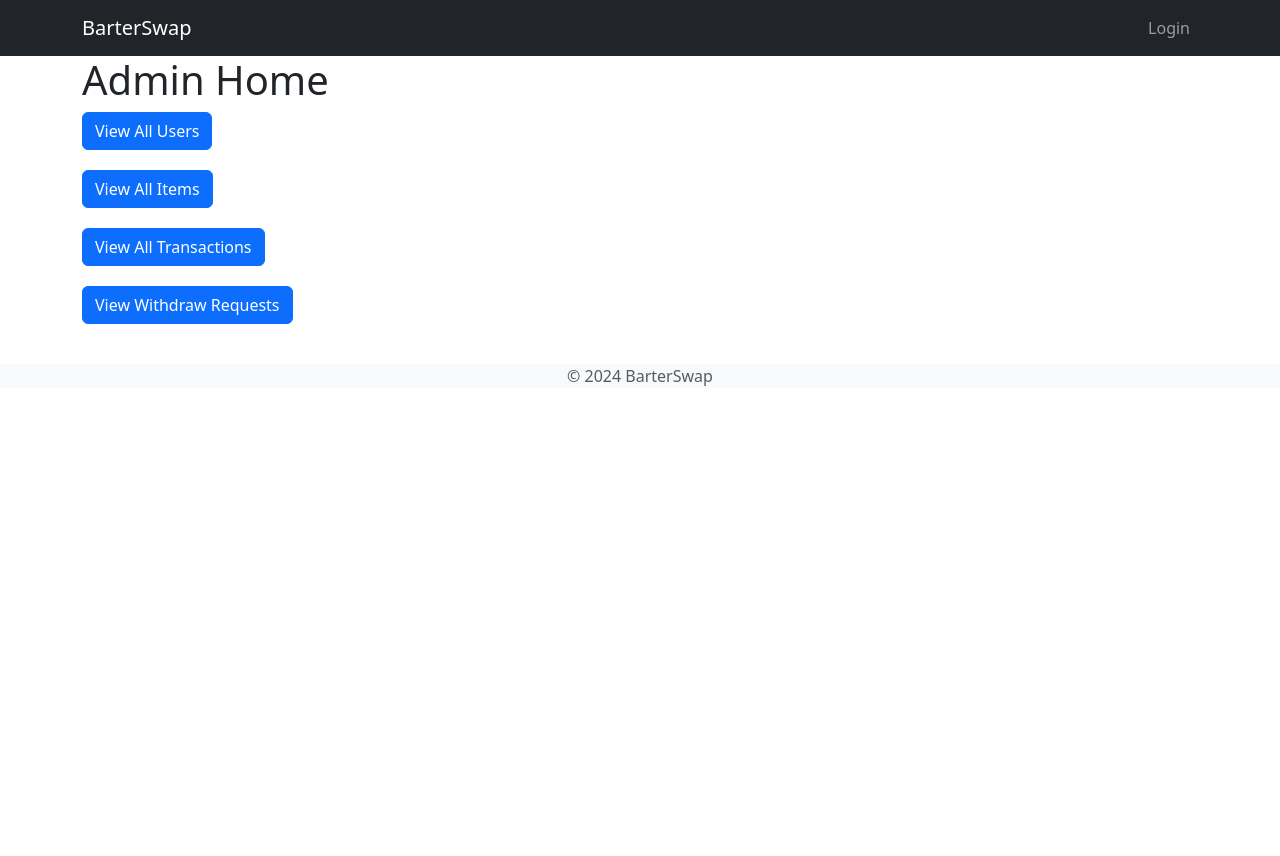
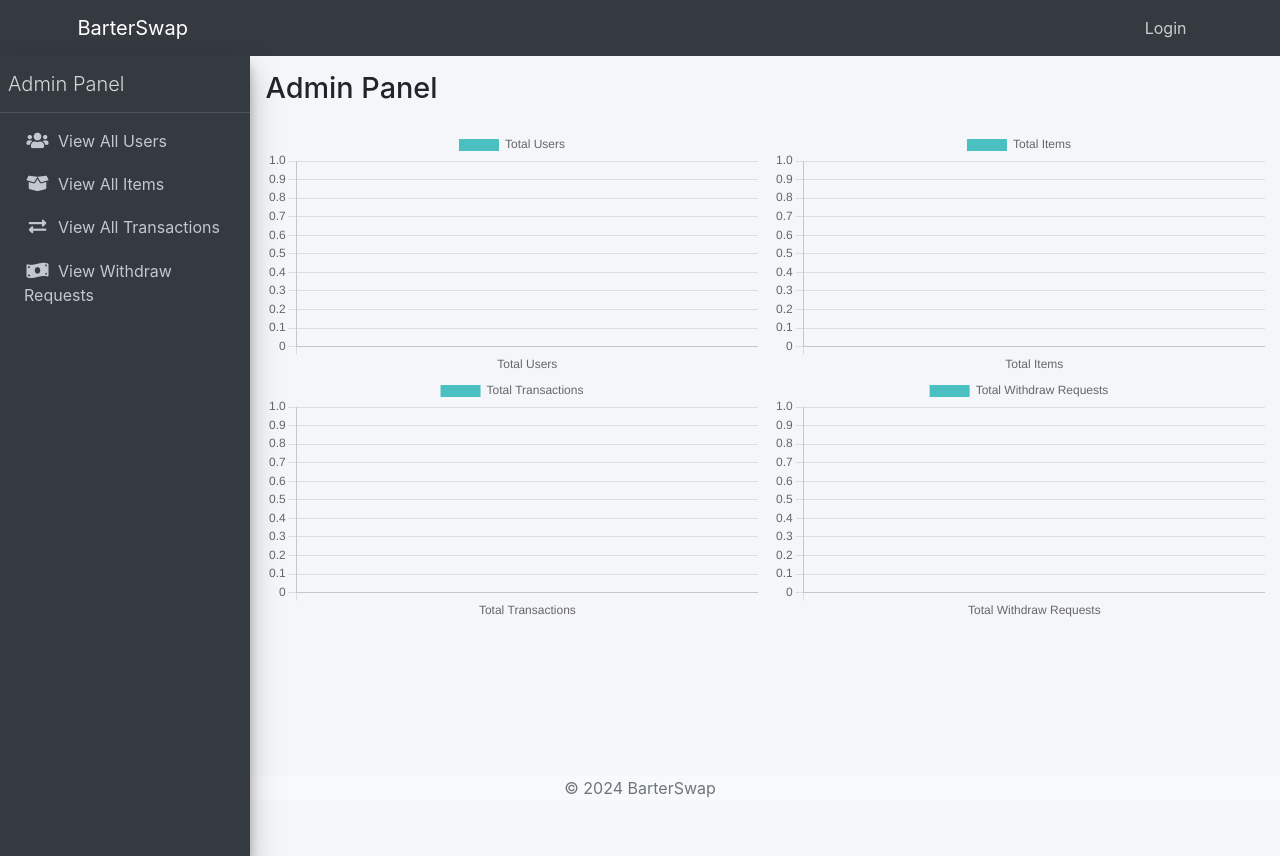
Before and after one commit to berkehanorhon/BarterSwap, a Flask app: template templates/admin/adminhome.html in a window 1280 px wide. Before the commit the page ends 386 px from the top, so only its background shows below. Run offline with Flask 3, Linux system fonts and the light colour scheme; the template is opened without the code that fills it, so the values that code supplies are empty; some libraries are stand-ins or nearby versions.

Commit message:
admin panel style changed

```diff
--- a/templates/admin/adminhome.html
+++ b/templates/admin/adminhome.html
@@ -1,12 +1,153 @@
 {% extends "base.html" %}
-{% block title %}{{ BarterSwap }}{% endblock %}
+{% block title %}Admin Home{% endblock %}
 {% block content %}
-    <div class="container">
-        <h1>Admin Home</h1>
-        <a class="btn btn-primary" style="margin-bottom: 20px;" href="{{ url_for('admin_handlers.view_users') }}">View All Users</a><br>
-        <a class="btn btn-primary" style="margin-bottom: 20px;" href="{{ url_for('admin_handlers.view_items') }}">View All Items</a><br>
-        <a class="btn btn-primary" style="margin-bottom: 20px;" href="{{ url_for('admin_handlers.view_transactions') }}">View All Transactions</a><br>
-        <a class="btn btn-primary" style="margin-bottom: 20px;" href="{{ url_for('admin_handlers.view_withdraw_requests') }}">View Withdraw Requests</a>
+
+    <!-- Theme style -->
+    <link rel="stylesheet" href="https://cdnjs.cloudflare.com/ajax/libs/admin-lte/3.1.0/css/adminlte.min.css">
+    <!-- AdminLTE App -->
+    <script src="https://cdnjs.cloudflare.com/ajax/libs/admin-lte/3.1.0/js/adminlte.min.js"></script>
+    <!-- Chart.js -->
+    <script src="https://cdn.jsdelivr.net/npm/chart.js"></script>
+    <div class="wrapper sidebar-mini">
+        <!-- Main Sidebar Container -->
+        <aside class="main-sidebar sidebar-dark-primary elevation-4">
+            <!-- Brand Logo -->
+            <a href="#" class="brand-link">
+                <span class="brand-text font-weight-light">Admin Panel</span>
+            </a>
+
+            <!-- Sidebar -->
+            <div class="sidebar">
+                <!-- Sidebar Menu -->
+                <nav class="mt-2">
+                    <ul class="nav nav-pills nav-sidebar flex-column" data-widget="treeview" role="menu" data-accordion="false">
+                        <li class="nav-item">
+                            <a href="{{ url_for('admin_handlers.view_users') }}" class="nav-link">
+                                <i class="nav-icon fas fa-users"></i>
+                                <p>View All Users</p>
+                            </a>
+                        </li>
+                        <li class="nav-item">
+                            <a href="{{ url_for('admin_handlers.view_items') }}" class="nav-link">
+                                <i class="nav-icon fas fa-box-open"></i>
+                                <p>View All Items</p>
+                            </a>
+                        </li>
+                        <li class="nav-item">
+                            <a href="{{ url_for('admin_handlers.view_transactions') }}" class="nav-link">
+                                <i class="nav-icon fas fa-exchange-alt"></i>
+                                <p>View All Transactions</p>
+                            </a>
+                        </li>
+                        <li class="nav-item">
+                            <a href="{{ url_for('admin_handlers.view_withdraw_requests') }}" class="nav-link">
+                                <i class="nav-icon fas fa-money-bill-wave"></i>
+                                <p>View Withdraw Requests</p>
+                            </a>
+                        </li>
+                    </ul>
+                </nav>
+                <!-- /.sidebar-menu -->
+            </div>
+            <!-- /.sidebar -->
+        </aside>
+
+        <!-- Content Wrapper. Contains page content -->
+        <div class="content-wrapper">
+            <!-- Content Header (Page header) -->
+            <section class="content-header">
+                <div class="container-fluid">
+                    <div class="row mb-2">
+                        <div class="col-sm-6">
+                            <h1>Admin Panel</h1>
+                        </div>
+                    </div>
+                </div><!-- /.container-fluid -->
+            </section>
+
+            <!-- Main content -->
+            <section class="content">
+                <div class="container-fluid">
+
+                    <!-- /.row -->
+                    <div class="row">
+                        <!-- Total Users Chart -->
+                        <div class="col-6">
+                            <canvas id="totalUsersChart"></canvas>
+                        </div>
+                        <!-- Total Items Chart -->
+                        <div class="col-6">
+                            <canvas id="totalItemsChart"></canvas>
+                        </div>
+                        <!-- Total Transactions Chart -->
+                        <div class="col-6">
+                            <canvas id="totalTransactionsChart"></canvas>
+                        </div>
+                        <!-- Total Withdraw Requests Chart -->
+                        <div class="col-6">
+                            <canvas id="totalWithdrawRequestsChart"></canvas>
+                        </div>
+                    </div>
+
+                        <script>
+                            // Total Users Chart
+                            new Chart(document.getElementById('totalUsersChart'), {
+                            type: 'bar',
+                            data: {
+                            labels: ['Total Users'],
+                            datasets: [{
+                            label: 'Total Users',
+                            data: [{{ stats['total_users'] }}],
+                            backgroundColor: 'rgb(75, 192, 192)',
+                        }]
+                        }
+                        });
+
+                            // Total Items Chart
+                            new Chart(document.getElementById('totalItemsChart'), {
+                            type: 'bar',
+                            data: {
+                            labels: ['Total Items'],
+                            datasets: [{
+                            label: 'Total Items',
+                            data: [{{ stats['total_items'] }}],
+                            backgroundColor: 'rgb(75, 192, 192)',
+                        }]
+                        }
+                        });
+
+                            // Total Transactions Chart
+                            new Chart(document.getElementById('totalTransactionsChart'), {
+                            type: 'bar',
+                            data: {
+                            labels: ['Total Transactions'],
+                            datasets: [{
+                            label: 'Total Transactions',
+                            data: [{{ stats['total_transactions'] }}],
+                            backgroundColor: 'rgb(75, 192, 192)',
+                        }]
+                        }
+                        });
+
+                            // Total Withdraw Requests Chart
+                            new Chart(document.getElementById('totalWithdrawRequestsChart'), {
+                            type: 'bar',
+                            data: {
+                            labels: ['Total Withdraw Requests'],
+                            datasets: [{
+                            label: 'Total Withdraw Requests',
+                            data: [{{ stats['total_withdraw_requests'] }}],
+                            backgroundColor: 'rgb(75, 192, 192)',
+                        }]
+                        }
+                        });
+                    </script>
+                </div>
+                <!-- /.container-fluid -->
+            </section>
+            <!-- /.content -->
+        </div>
+        <!-- /.content-wrapper -->
     </div>
 {% endblock %}
 {% include 'flashmessages.html' %}
```
Also changed, not shown: admin_handlers.py (+28 -1 lines).
